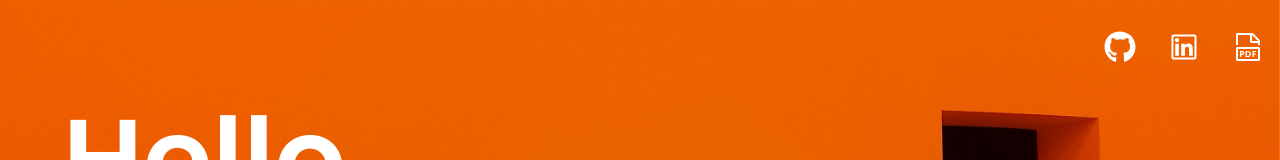
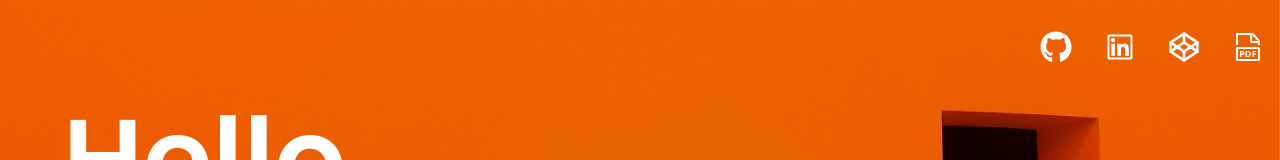
Before and after one commit to LisaPisa12/personal-website, a React (Create React App) app: page / in a window 1280 px wide. Shown: the top 160 px of the page. Built offline with nearby package versions, Linux system fonts and the light colour scheme.

Commit message:
Chore: Add Code Pen link

```diff
--- a/src/Components/Navbar/index.tsx
+++ b/src/Components/Navbar/index.tsx
@@ -8,6 +8,7 @@ import {
 import { FaGithub } from "react-icons/fa";
 import { AiOutlineLinkedin } from "react-icons/ai";
 import { VscFilePdf } from "react-icons/vsc";
+import { FiCodepen } from "react-icons/fi";
 
 const Navbar: React.FC = () => {
   const [click, setClick] = useState(false);
@@ -28,6 +29,11 @@ const Navbar: React.FC = () => {
         </MediaItem>
         <MediaItem>
           <MediaLinks href="https://www.joshwcomeau.com/snippets/html/scale-with-pseudoelements/">
+            <FiCodepen />
+          </MediaLinks>
+        </MediaItem>
+        <MediaItem>
+          <MediaLinks href="https://www.joshwcomeau.com/snippets/html/scale-with-pseudoelements/">
             <VscFilePdf />
           </MediaLinks>
         </MediaItem>
```
